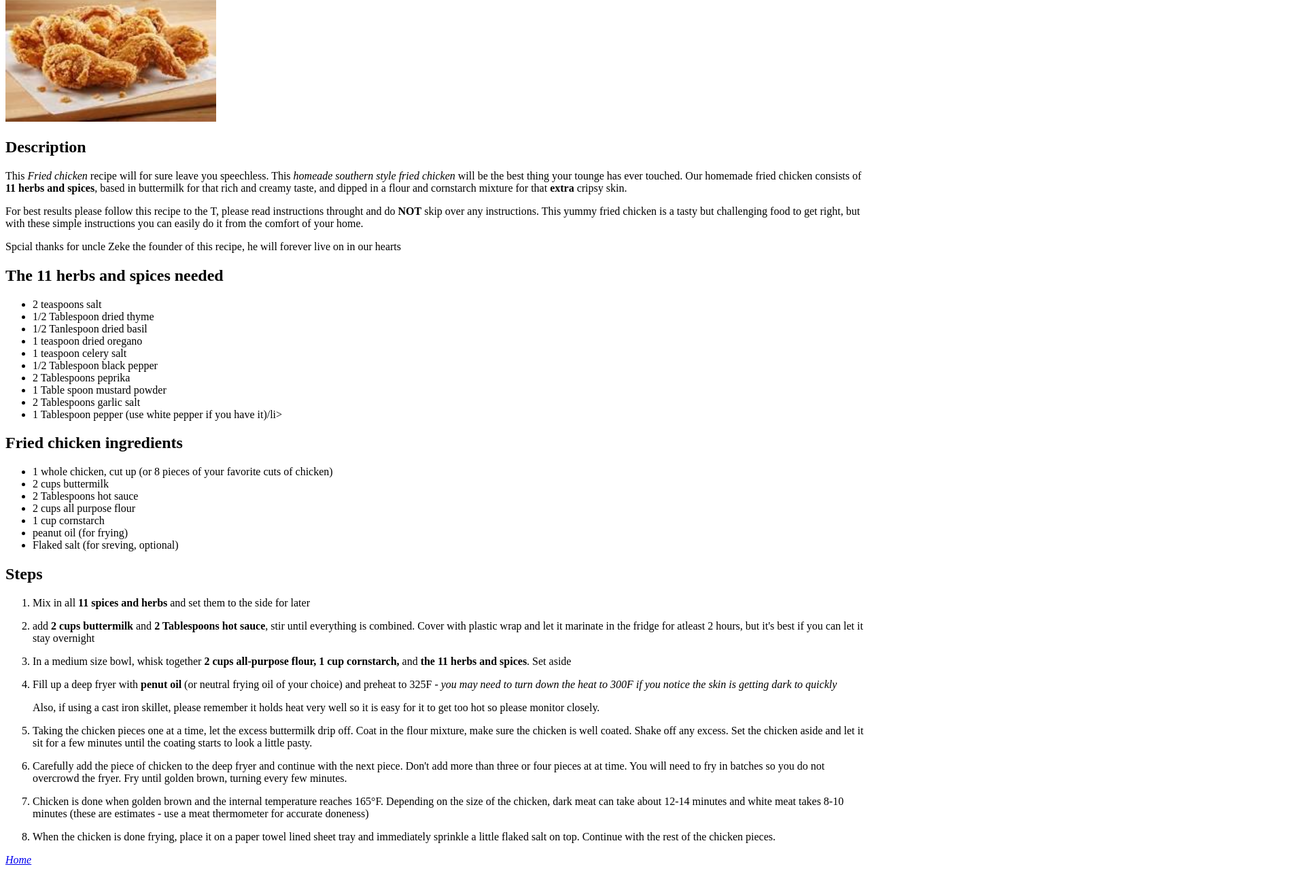
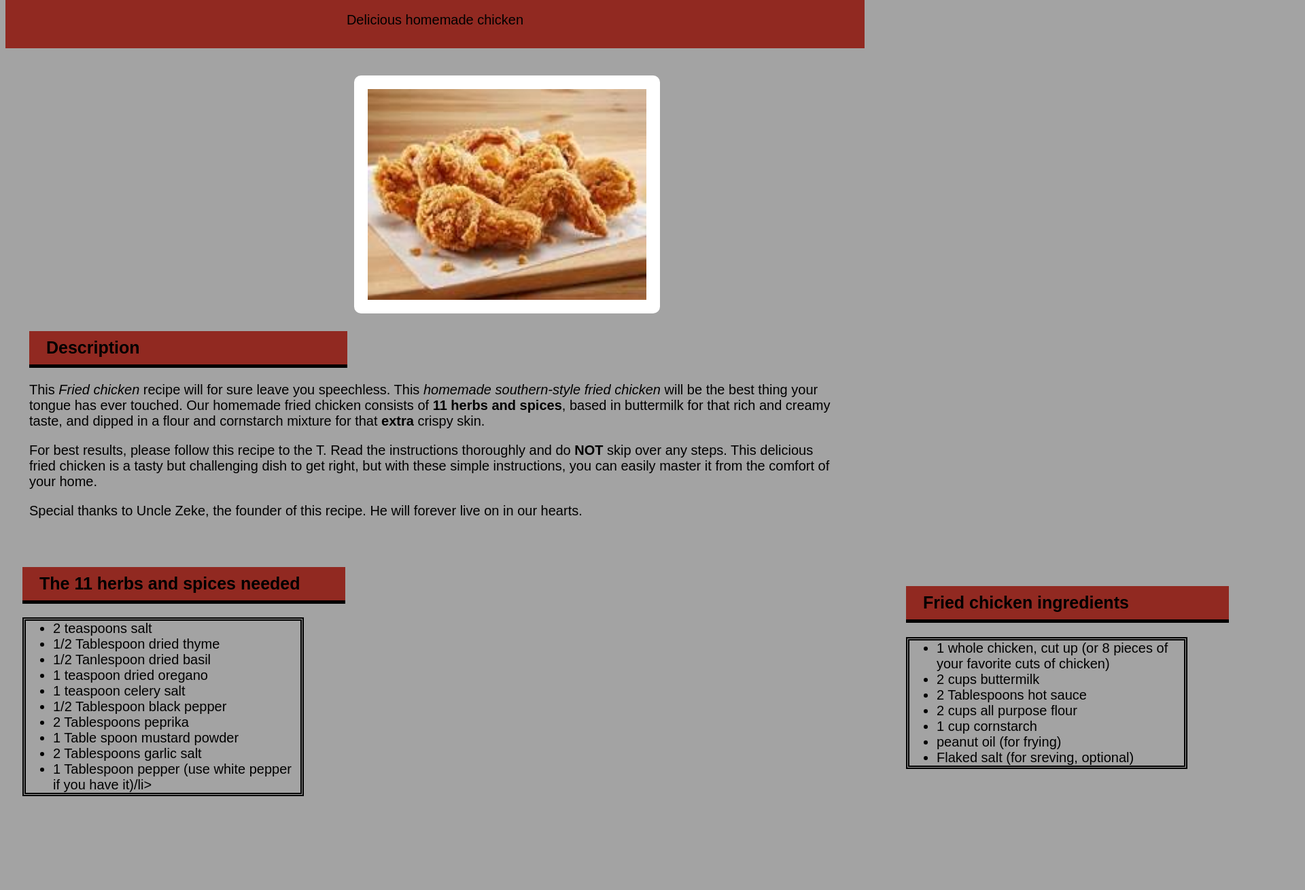
Before and after one commit to axelMtz123/odin-recipes, a plain HTML site: page recipes/Fried-chicken.html in a window 1280 px wide. Shown: the part 111-1420 px from the top of the page at 68% size, 1920 px wide, since content can reach past the window. Drawn offline with Linux system fonts and the light colour scheme; a web font is replaced by a local one.

Commit message:
finished product
simple and stylish

```diff
--- a/recipes/Fried-chicken.html
+++ b/recipes/Fried-chicken.html
@@ -4,27 +4,39 @@
     <meta charset="UTF-8">
     <meta name="viewport" content="width=device-width, initial-scale=1.0">
     <title>Fried Chicken</title>
+    <link rel="stylesheet" href="style-recipes.css">
+    <link rel="preconnect" href="https://fonts.googleapis.com">
+    <link rel="preconnect" href="https://fonts.gstatic.com" crossorigin>
+    <link href="https://fonts.googleapis.com/css2?family=Zain:ital,wght@0,200;0,300;0,400;0,700;0,800;0,900;1,300;1,400&display=swap" rel="stylesheet">
 </head>
-<body>
-    <h1><b>Fried Chicken</b></h1>
-    <p><img src="../Images/fried-chicken2.jpg" alt="finished picture of fried chicken recipe"
-        height="210" width="310"></p>
-        <h2>Description</h2>
+<body class="body">
+    <main>
+        <article class="recipe-article">
+            <div class="title pd">
+                <h1 class=main-title><b>Fried Chicken recipe</b></h1>
+                <p class="fs-normal">Delicious homemade chicken</p>
+            </div>
+            <section class="recipe-description fs-normal pd-2">
+                <p><img src="../Images/fried-chicken2.jpg" alt="finished picture of fried chicken recipe" class="img ps-rl"
+                height="310" width="410"></p>
+                <h2 class="heading pd-2">Description</h2>
 
-    <p> This <i>Fried chicken</i> recipe will for sure leave you speechless.
-    This <i>homeade southern style fried chicken</i> will be the best thing your tounge has ever touched.
-    Our homemade fried chicken consists of <b>11 herbs and spices</b>, based in buttermilk for that rich and creamy taste,
-    and dipped in a flour and cornstarch mixture for that <b>extra</b> cripsy skin.</p>
+                <p>This <i>Fried chicken</i> recipe will for sure leave you speechless.
+                This <i>homemade southern-style fried chicken</i> will be the best thing your tongue has ever touched.
+                Our homemade fried chicken consists of <strong>11 herbs and spices</strong>, based in buttermilk for that rich and creamy taste,
+                and dipped in a flour and cornstarch mixture for that <strong>extra</strong> crispy skin.</p>
 
-    <p>For best results please follow this recipe to the T, please read instructions throught and do
-    <b>NOT</b> skip over any instructions. This yummy fried chicken is a tasty but challenging food to get right,
-    but with these simple instructions you can easily do it from the comfort of your home.</p>
+                <p>For best results, please follow this recipe to the T. Read the instructions thoroughly and do
+                <strong>NOT</strong> skip over any steps. This delicious fried chicken is a tasty but challenging dish to get right,
+                but with these simple instructions, you can easily master it from the comfort of your home.</p>
 
-   <p>Spcial thanks for uncle Zeke the founder of this recipe, he will forever live on in our hearts </p>
+                <p>Special thanks to Uncle Zeke, the founder of this recipe. He will forever live on in our hearts.</p>
+            </section>
 
-   <h2>The 11 herbs and spices needed</h2>
+            <section class="recipe-ingredients fs-normal pd-2 ps-rl">
+                <h2 class="heading pd-2">The 11 herbs and spices needed</h2>
 
-   <ul>
+                <ul class="list">
                     <li>2 teaspoons salt</li>
                     <li>1/2 Tablespoon dried thyme</li>
                     <li>1/2 Tanlespoon dried basil</li>
@@ -37,9 +49,10 @@
                     <li>1 Tablespoon pepper (use white pepper if you have it)/li>
                 </ul>
 
-   <h2>Fried chicken ingredients</h2>
+                <div class="content ps-rl in-bl">
+                    <h2 class="heading pd-2">Fried chicken ingredients</h2>
 
-   <ul>
+                    <ul class=list>
                         <li>1 whole chicken, cut up (or 8 pieces of your favorite cuts of chicken)</li>
                         <li>2 cups buttermilk</li>
                         <li>2 Tablespoons hot sauce</li>
@@ -48,10 +61,13 @@
                         <li>peanut oil (for frying)</li>
                         <li>Flaked salt (for sreving, optional)</li>
                     </ul>
+                </div>
+            </section>
 
-   <h2>Steps</h2>
+            <section class="recipe-steps fs-normal pd-2 ps-rl">
+                <h2 class="heading pd-2">Steps</h2>
 
-   <ol>
+                <ol class="list">
                     <li><p>Mix in all <b>11 spices and herbs</b> and set them to the side for later</p></li>
                     <li><p>add <b>2 cups buttermilk</b> and <b>2 Tablespoons hot sauce</b>, stir until everything is combined.
                     Cover with plastic wrap and let it marinate in the fridge for atleast 2 hours, but it's best if you can let it stay overnight</p></li>
@@ -70,8 +86,11 @@
                     Continue with the rest of the chicken pieces.</p></li>
 
                 </ol>
+            </section>
+        </article>
+   </main>
 
 
-    <p><a href="../index.html"><i>Home</i></a></p>
+    <p class="home pd-2"><a href="../index.html"><i>Home</i></a></p>
 </body>
 </html>
--- /dev/null
+++ b/recipes/style-recipes.css
@@ -0,0 +1,73 @@
+.body{
+    background-color: #a3a3a3;
+    font-family: zain, sans-serif;
+}
+
+.title{
+    background-color: #912921;;
+    width: 50% auto;
+    text-align: center;
+}
+
+.main-title{
+    font-size: 40px;
+}
+
+.in-bl{
+    display: inline;
+}
+
+.pd{
+    padding: 10px;
+}
+
+.pd-2{
+    padding: 10px 25px;
+}
+
+.fs-normal{
+    font-size: 20px;
+}
+
+.heading{
+    width: 35%;
+    background-color: #912921;
+    border-bottom: 5px solid;
+    font-weight: bold;
+    font-size: 25px;
+}
+
+.list{
+    border:5px double black;
+    width: 30%;
+}
+
+.ps-rl{
+    position: relative;
+}
+
+.content{
+    left: 1300px;
+    bottom: 330px;
+}
+
+.recipe-description{
+    margin: 10px;
+}
+
+.recipe-steps{
+    bottom: 200px;
+}
+
+.home{
+    font-size: 40px;
+    background-color: #912921;
+    border-bottom: 5px solid;
+    text-align: center;
+}
+
+.img{
+    border:20px solid white;
+    left: 40%;
+    border-radius: 10px;
+}
```
Also changed, not shown: recipes/Mac-and-cheese.html (+27 -10 lines), recipes/mash-potatoes.html (+26 -9 lines). Lines whose indentation alone changed are shown as unchanged.
